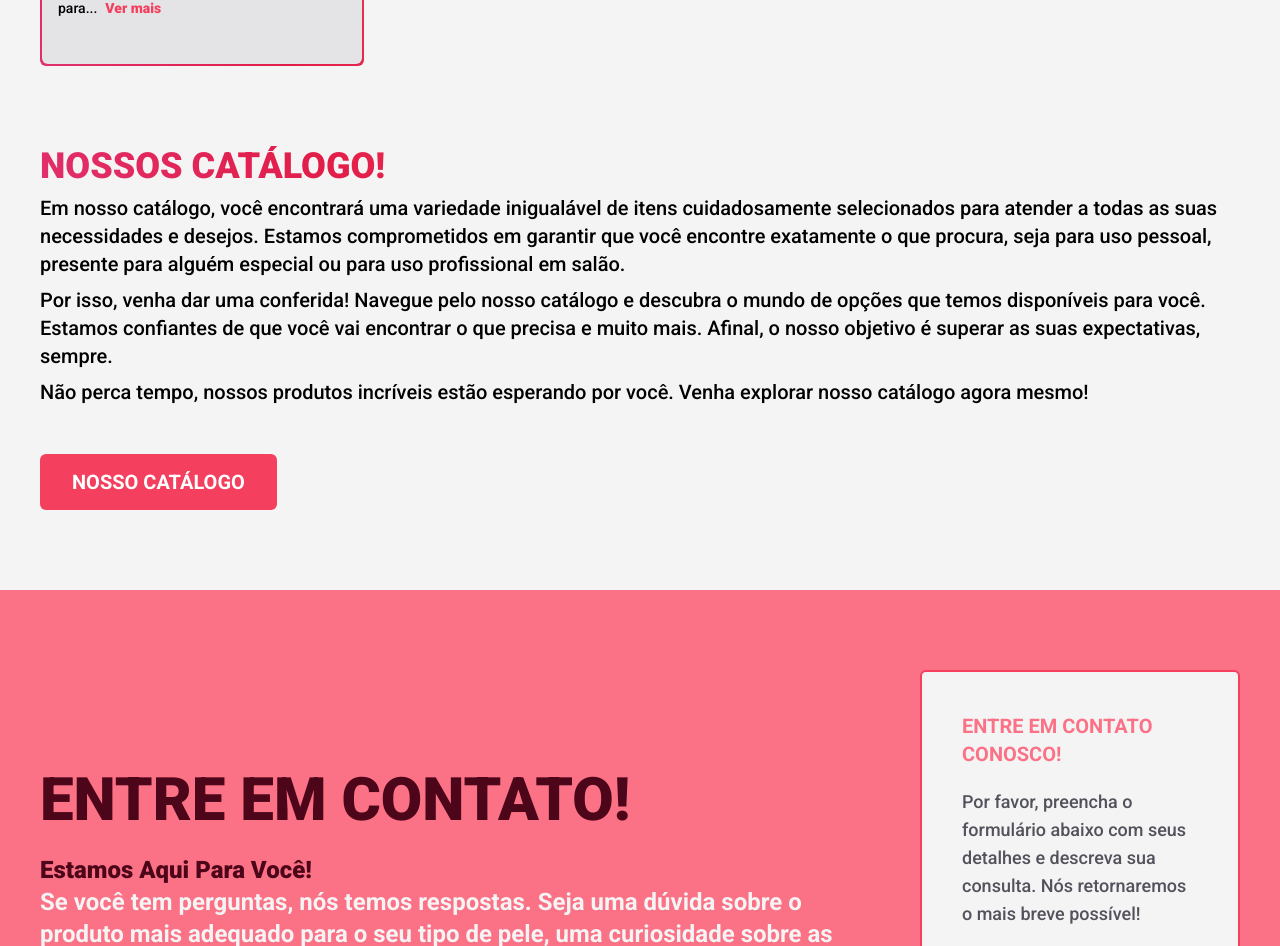
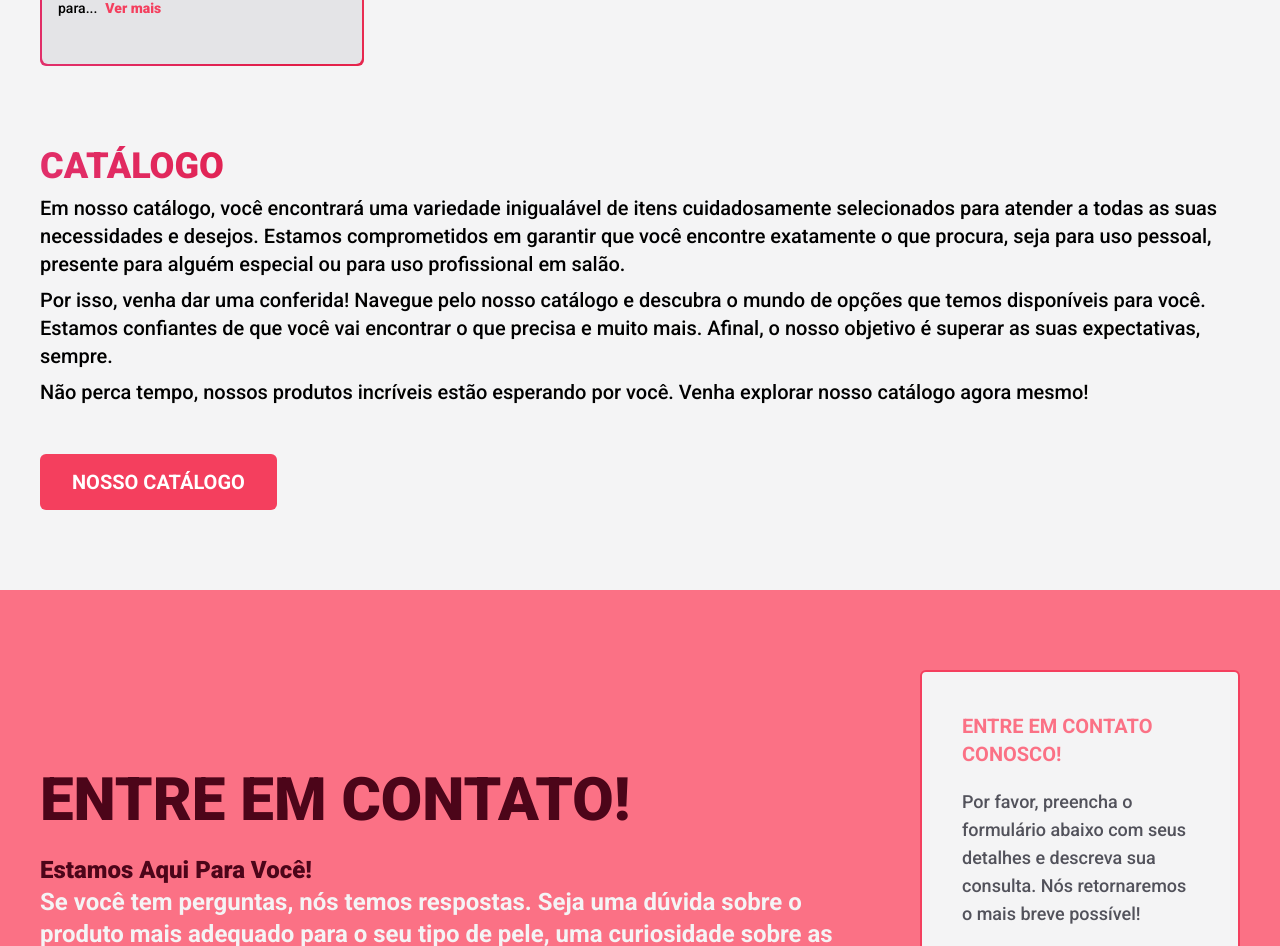
Before and after one commit to luislong0/mp-cosmeticos, a Next.js app: page / in a window 1280 px wide. Shown: the part 3532-4478 px from the top of the page. Built offline with nearby package versions, Linux system fonts and the light colour scheme; what tailwindcss-gradients would draw is missing.

Commit message:
finish the landing page

```diff
--- a/src/components/Sessions/Products.tsx
+++ b/src/components/Sessions/Products.tsx
@@ -59,7 +59,7 @@ export function Products() {
 
         <div className="flex flex-col gap-2 text-xl font-medium">
           <h3 className="bg-rose-gradient bg-clip-text text-4xl font-extrabold uppercase text-transparent">
-            Nossos Catálogo!
+            Catálogo
           </h3>
 
           <p>
```
